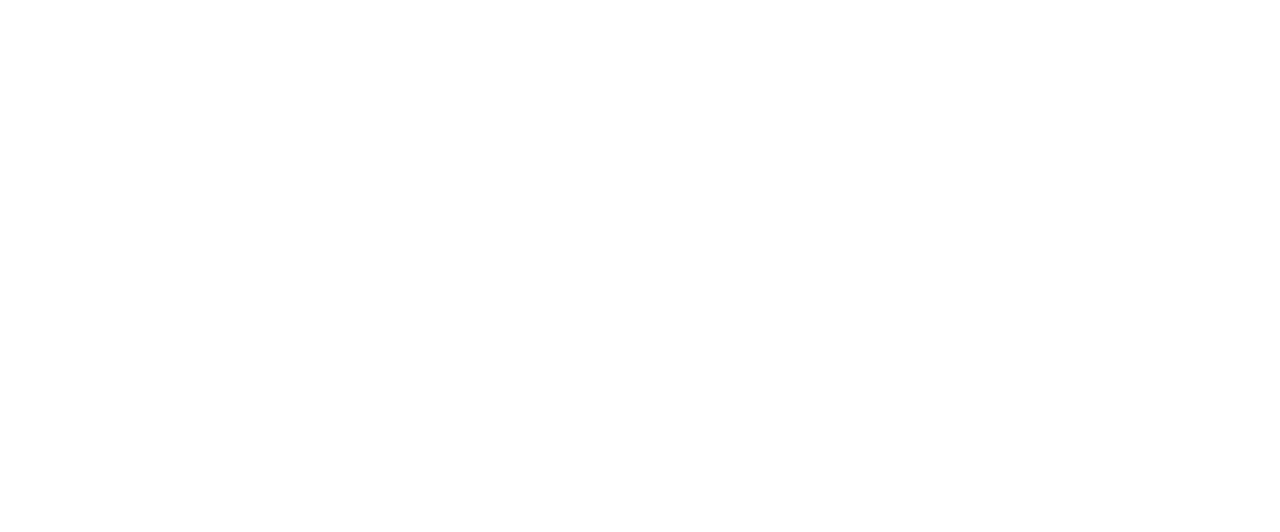
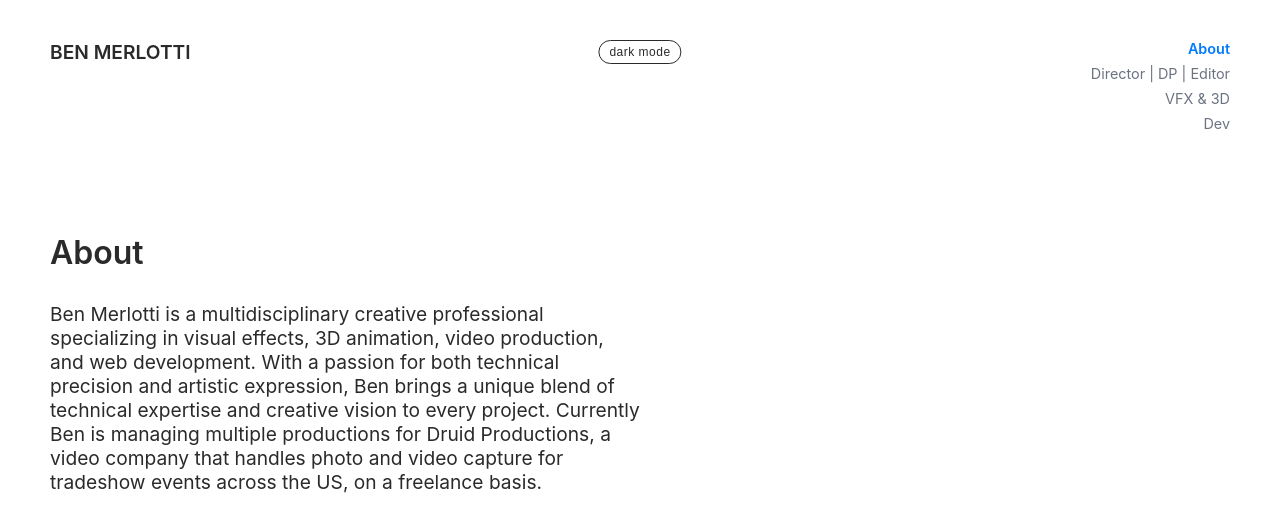
Before and after one commit to benMerlotti/benMerlottiWebsite, a React (Vite) app: page /about in a window 1280 px wide. Shown: the top 532 px of the page. Built offline with nearby package versions, Linux system fonts and the light colour scheme.

Commit message:
added and re ordered projects.js

```diff
--- a/src/App.jsx
+++ b/src/App.jsx
@@ -36,10 +36,7 @@
         }
       ]
     }
-  ],
-  {
-    basename: "/benMerlottiWebsite",
-  }
+  ]
 );
 
 function App() {
--- a/src/data/projects.js
+++ b/src/data/projects.js
@@ -87,6 +87,33 @@
   // Edit, Shoot, Direct Projects
   {
     id: 'shoot-01',
+    title: 'Tequio - Product Launch',
+    projectType: 'product',
+    category: 'product-video',
+    credits: ['Editor', 'VFX'],
+    thumbnailUrl: 'https://via.placeholder.com/400x225/333/fff?text=Tequio+Product+Launch',
+    vimeoUrl: 'https://vimeo.com/805763819?fl=pl&fe=sh'
+  },
+  {
+    id: 'shoot-02',
+    title: 'Malco - Eagle Grip Product Launch',
+    projectType: 'product',
+    category: 'product-video',
+    credits: ['Writer', 'Director', 'Cinematographer', 'Editor', 'VFX'],
+    thumbnailUrl: 'https://via.placeholder.com/400x225/333/fff?text=Malco+Eagle+Grip+Product+Launch',
+    vimeoUrl: 'https://vimeo.com/756532204?fl=pl&fe=sh'
+  },
+  {
+    id: 'shoot-03',
+    title: 'Netflix - Island of the Seawolves (Trailer)',
+    projectType: 'trailer',
+    category: 'trailer',
+    credits: ['Writer', 'Director', 'Cinematographer', 'Editor', 'VFX'],
+    thumbnailUrl: 'https://via.placeholder.com/400x225/333/fff?text=Malco+Eagle+Grip+Product+Launch',
+    vimeoUrl: 'https://youtu.be/ZcJsTyhxUIY?si=DW3jmdYbQDX-OHK-'
+  },
+  {
+    id: 'shoot-04',
     title: 'Anything Helps - Nashville 48 Hour Film Festival',
     projectType: 'film',
     category: 'film',
@@ -95,7 +122,7 @@
     youtubeUrl: 'https://youtu.be/-Sh0WbnXA1k'
   },
   {
-    id: 'shoot-02',
+    id: 'shoot-05',
     title: 'Jesop - I Still See You (Official Music Video)',
     projectType: 'music',
     category: 'music-video',
@@ -104,7 +131,7 @@
     youtubeUrl: 'https://youtu.be/f90xns2MsUU'
   },
   {
-    id: 'shoot-03',
+    id: 'shoot-06',
     title: 'Bearded Iris - Attention Please',
     projectType: 'product',
     category: 'product-video',
@@ -113,16 +140,7 @@
     vimeoUrl: 'https://vimeo.com/756531376?fl=pl&fe=sh'
   },
   {
-    id: 'shoot-04',
-    title: 'Tequio - Product Launch',
-    projectType: 'product',
-    category: 'product-video',
-    credits: ['Editor', 'VFX'],
-    thumbnailUrl: 'https://via.placeholder.com/400x225/333/fff?text=Tequio+Product+Launch',
-    vimeoUrl: 'https://vimeo.com/805763819?fl=pl&fe=sh'
-  },
-  {
-    id: 'shoot-05',
+    id: 'shoot-07',
     title: 'Diskin Cider - Tiki Tonik',
     projectType: 'product',
     category: 'product-video',
@@ -131,7 +149,7 @@
     vimeoUrl: 'https://vimeo.com/756531577'
   },
   {
-    id: 'shoot-06',
+    id: 'shoot-08',
     title: 'Walker Brothers - High Gravity Kombucha',
     projectType: 'product',
     category: 'product-video',
@@ -140,16 +158,7 @@
     vimeoUrl: 'https://vimeo.com/756531651'
   },
   {
-    id: 'shoot-07',
-    title: 'Malco - Eagle Grip Product Launch',
-    projectType: 'product',
-    category: 'product-video',
-    credits: ['Writer', 'Director', 'Cinematographer', 'Editor', 'VFX'],
-    thumbnailUrl: 'https://via.placeholder.com/400x225/333/fff?text=Malco+Eagle+Grip+Product+Launch',
-    vimeoUrl: 'https://vimeo.com/756532204?fl=pl&fe=sh'
-  },
-  {
-    id: 'shoot-08',
+    id: 'shoot-09',
     title: 'Cave Mode Shake - Good Girl',
     projectType: 'music',
     category: 'music-video',
@@ -158,7 +167,7 @@
     vimeoUrl: 'https://vimeo.com/378931752'
   },
   {
-    id: 'shoot-09',
+    id: 'shoot-10',
     title: 'Cave Mode Shake - Between Lines',
     projectType: 'music',
     category: 'music-video',
--- a/src/pages/About.jsx
+++ b/src/pages/About.jsx
@@ -1,16 +1,25 @@
 // src/pages/Vfx3D.jsx
-import React from 'react';
-import { projects } from '../data/projects';
-import './PageStyles.css'; // We'll create a shared style file
+import React from "react";
+import { projects } from "../data/projects";
+import "./PageStyles.css"; // We'll create a shared style file
 
 const About = () => {
-
   return (
     <div className="page-content">
-        <h1>About</h1>
+      <h1>About</h1>
       <div className="about-text">
-        <p>Ben Merlotti is a multidisciplinary creative professional specializing in visual effects, 3D animation, video production, and web development. With a passion for both technical precision and artistic expression, Ben brings a unique blend of technical expertise and creative vision to every project.</p>
-        <br/><br/>
+        <p>
+          Ben Merlotti is a multidisciplinary creative professional specializing
+          in visual effects, 3D animation, video production, and web
+          development. With a passion for both technical precision and artistic
+          expression, Ben brings a unique blend of technical expertise and
+          creative vision to every project. Currently Ben is managing multiple
+          productions for Druid Productions, a video company that handles photo
+          and video capture for tradeshow events across the US, on a freelance
+          basis.
+        </p>
+        <br />
+        <br />
       </div>
     </div>
   );
--- a/vite.config.js
+++ b/vite.config.js
@@ -4,5 +4,5 @@
 // https://vitejs.dev/config/
 export default defineConfig({
   plugins: [react()],
-  base: '/benMerlottiWebsite/',
+  base: '/',
 })
```
Also changed, not shown: 1 other file (tests, documents, lock files or other folders).
